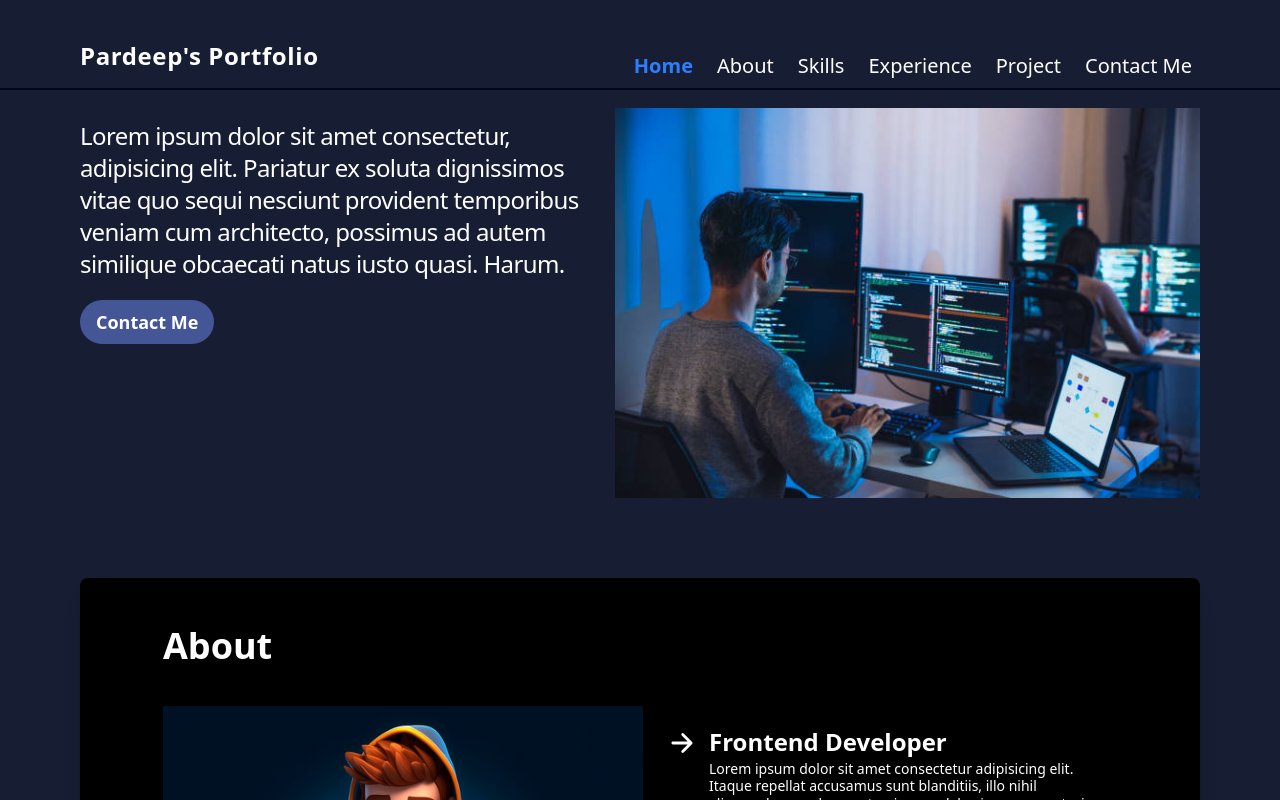
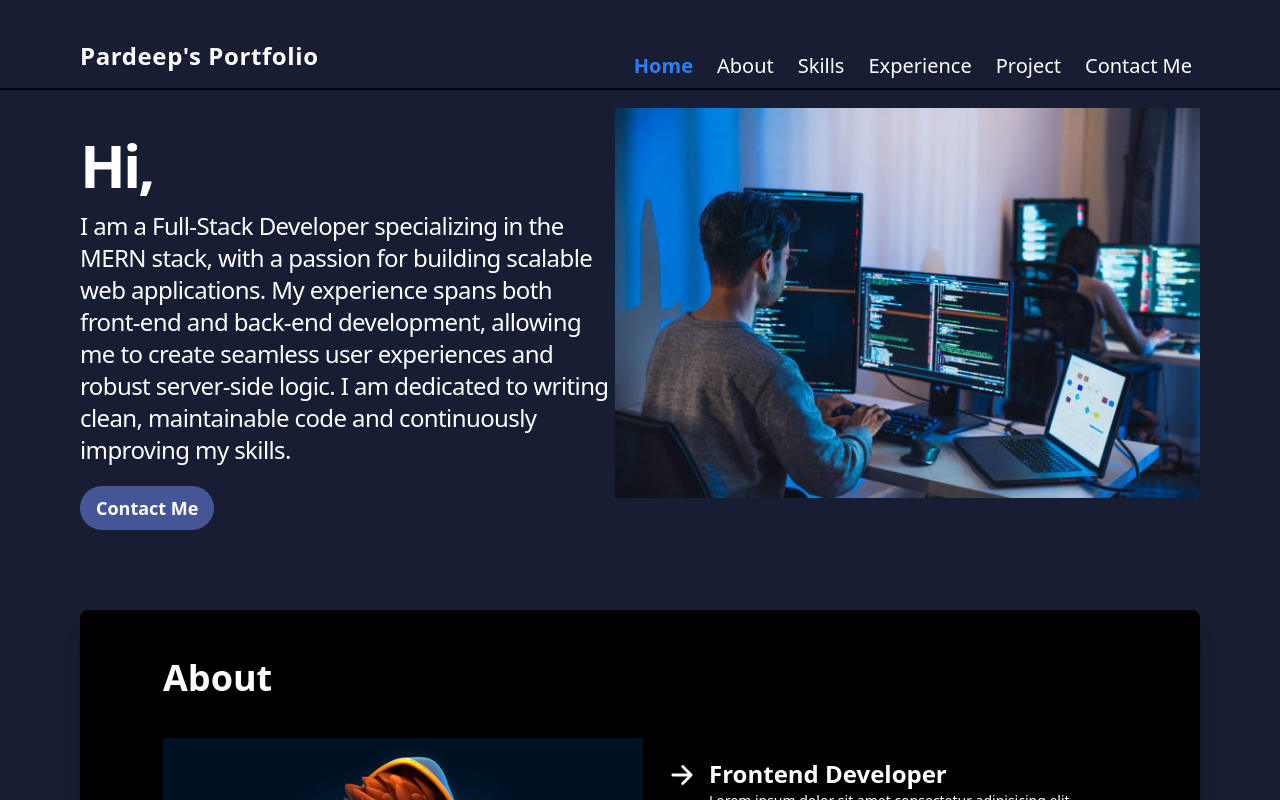
Before and after one commit to Pardeep-pathania/Portfolio, a React (Vite) app in the folder portfolio/: page / in a window 1280 px wide. Shown: the top 800 px of the page. Built offline with nearby package versions, Linux system fonts and the light colour scheme.

Commit message:
add button logic and description

```diff
--- a/portfolio/src/components/Home.jsx
+++ b/portfolio/src/components/Home.jsx
@@ -3,13 +3,23 @@ import pic from "../assets/pic.jpg"
 import TextChange from '../TextChange'
 
 function Home() {
+
+    const phoneNumber = '9797607301';
+
+    const handleCall = () => {
+        window.location.href = `tel:${phoneNumber}`;
+    };
+
+
     return (
         <div className='text-white flex w-full justify-between items-start p-15 md:p-20'>
             <div className='md:w-2/4 md:pt-10'>
-                <h1 className='text-3xl md:text-4xl lg:text-6xl font-bold flex leading-normal tracking-tighter'><TextChange/></h1>
-                <p className='text-sm md:text-2xl tracking-tight'>Lorem ipsum dolor sit amet consectetur, adipisicing elit.
-                     Pariatur ex soluta dignissimos vitae quo sequi nesciunt provident temporibus veniam cum architecto, possimus ad autem similique obcaecati natus iusto quasi. Harum.</p>
-                <button className='mt-5 md:md-10 text-white py-2 px-3 text-sm md:text-lg md:py-2 md:px-4 hover:opacity-85
+                <h1 className='text-3xl md:text-4xl lg:text-6xl font-bold flex leading-normal tracking-tighter'><TextChange /></h1>
+                <p className='text-sm md:text-2xl tracking-tight'> I am a Full-Stack Developer specializing in the MERN stack, with
+                    a passion for building scalable web applications. My experience spans both front-end and back-end development,
+                     allowing me to create seamless user experiences and robust server-side logic. I am dedicated to writing clean,
+                     maintainable code and continuously improving my skills.</p>
+                <button onClick={handleCall} className='mt-5 md:md-10 text-white py-2 px-3 text-sm md:text-lg md:py-2 md:px-4 hover:opacity-85
                 duration-300 hover:scale-105 font-semibold rounded-3xl bg-[#455697]'>Contact Me</button>
             </div>
             <div><img className='mt-7' src={pic} alt="" /></div>
```
